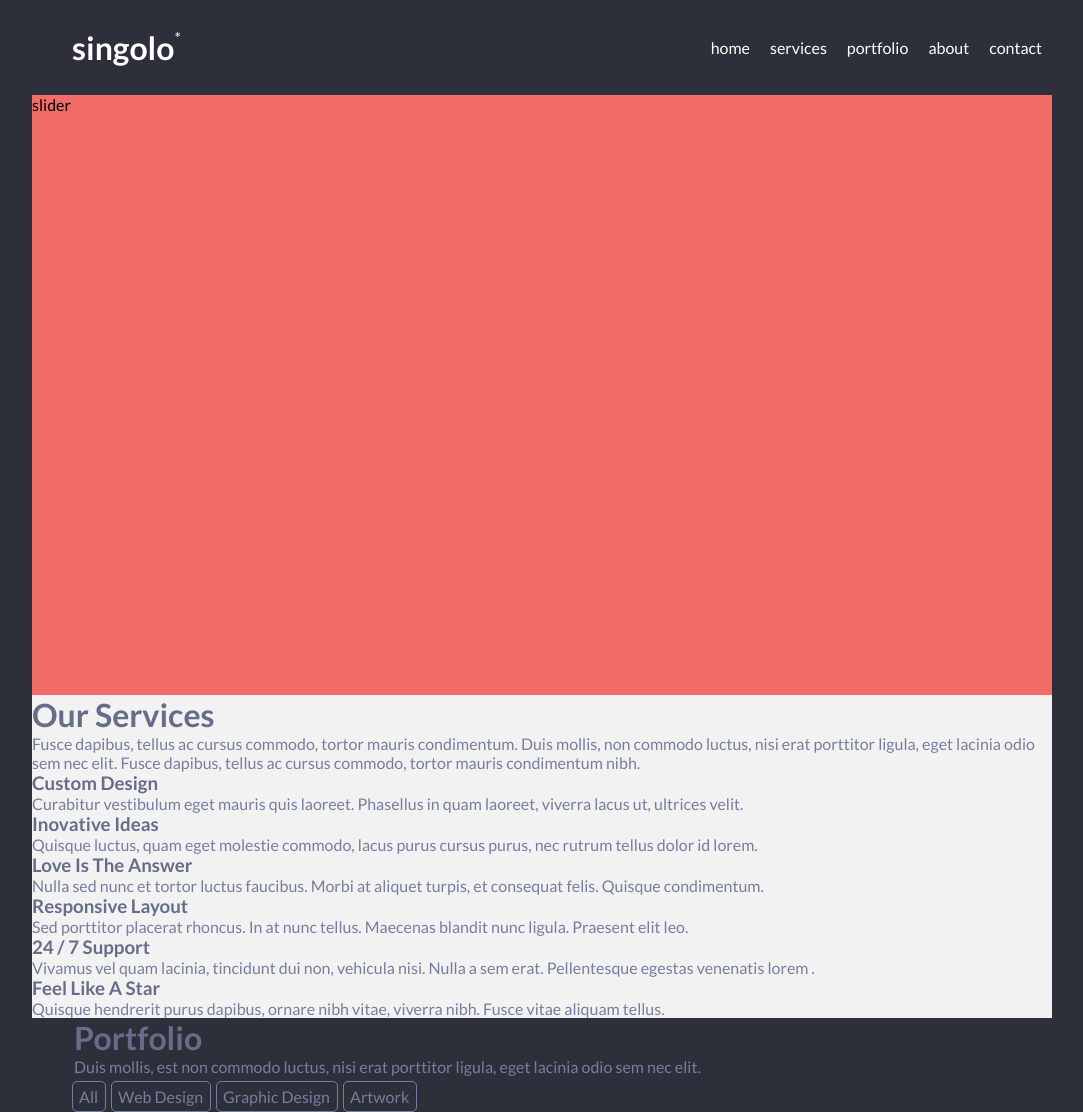
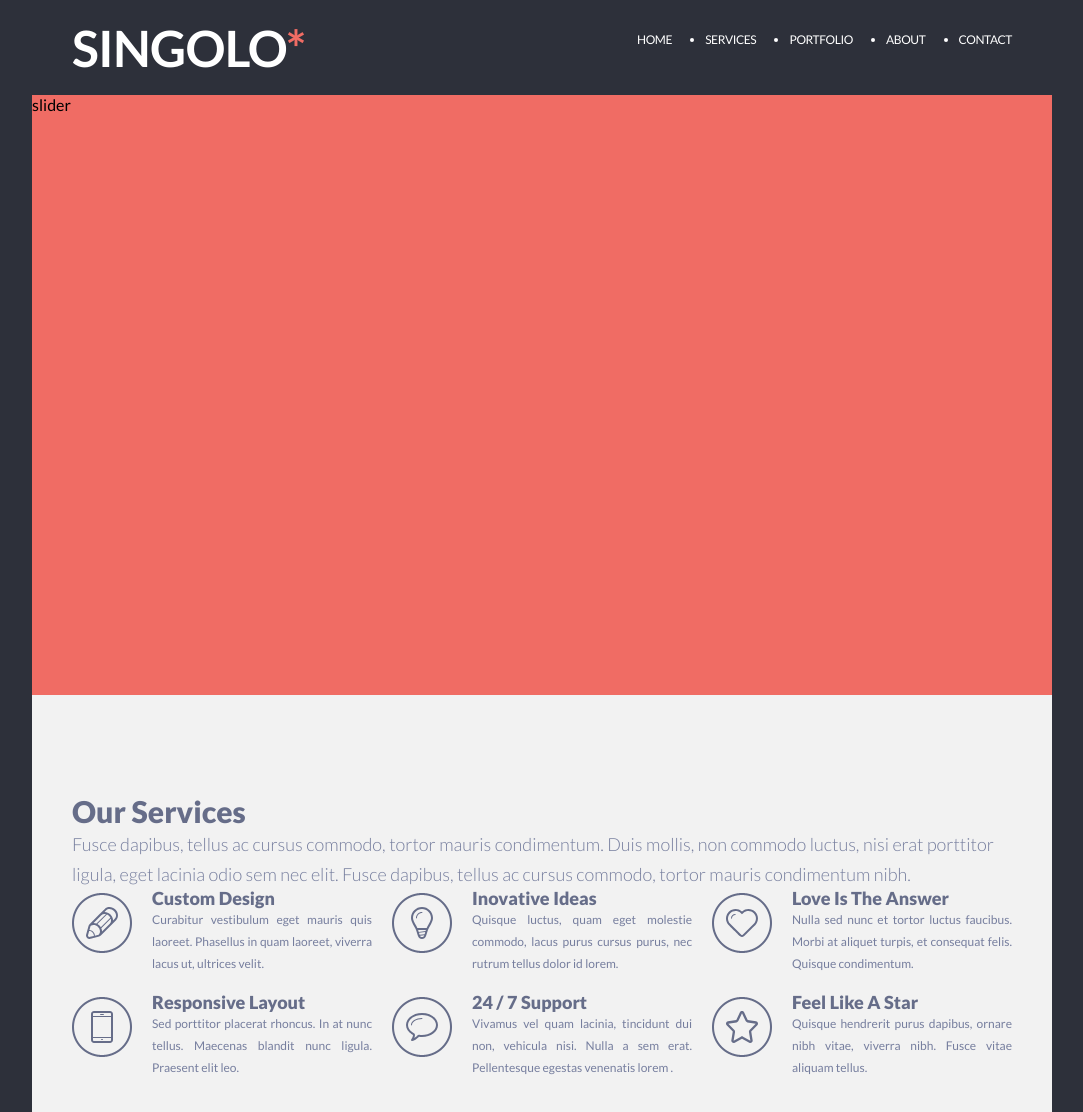
Before and after one commit to Peshahod/simple-singolo, a plain HTML site: page index.html in a window 1280 px wide. Shown: the top 1112 px of the page, without its empty margins (98-1181 px from the left). Drawn offline with Linux system fonts and the light colour scheme.

Commit message:
refactor: change structure of the project

```diff
--- a/index.html
+++ b/index.html
@@ -13,19 +13,21 @@
 <body>
 	<div class="wrapper">
 		<header class="header_style">
+			<div class="header_content">
 				<div class="logo">
 					<h1>singolo</h1>
-				<p>*</p>
+					<p></p>
 				</div>
 				<nav>
 					<ul class="navigation_list">
-					<li class="menu_element">home</li>
-					<li class="menu_element">services</li>
-					<li class="menu_element">portfolio</li>
-					<li class="menu_element">about</li>
-					<li class="menu_element">contact</li>
+						<li class="menu_element"><span class="menu_element_text">home</span></li>
+						<li class="menu_element"><span class="menu_element_text">services</span></li>
+						<li class="menu_element"><span class="menu_element_text">portfolio</span></li>
+						<li class="menu_element"><span class="menu_element_text">about</span></li>
+						<li class="menu_element"><span class="menu_element_text">contact</span></li>
 					</ul>
 				</nav>
+			</div>
 		</header>
 
 		<div class="slider">
@@ -33,11 +35,13 @@
 		</div>
 
 		<div class="our_services">
+			<div class="our_services_content">
 				<h1 class="our_services_title">
 					<p>Our Services</p>
 				</h1>
 				<p class="our_services_text">Fusce dapibus, tellus ac cursus commodo, tortor mauris condimentum. Duis
-				mollis, non commodo luctus, nisi erat porttitor ligula, eget lacinia odio sem nec elit. Fusce dapibus,
+					mollis, non commodo luctus, nisi erat porttitor ligula, eget lacinia odio sem nec elit. Fusce
+					dapibus,
 					tellus ac cursus commodo, tortor mauris condimentum nibh.</p>
 				<ul class="our_services_grid">
 					<li class="our_services_element_custom_design">
@@ -48,19 +52,22 @@
 					<li class="our_services_element_inovative_ideas">
 						<h3>Inovative Ideas
 						</h3>
-					<p>Quisque luctus, quam eget molestie commodo, lacus purus cursus purus, nec rutrum tellus dolor id
+						<p>Quisque luctus, quam eget molestie commodo, lacus purus cursus purus, nec rutrum tellus dolor
+							id
 							lorem.</p>
 					</li>
 					<li class="our_services_element_love_is_the_answer">
 						<h3>Love Is The Answer</h3>
-					<p>Nulla sed nunc et tortor luctus faucibus. Morbi at aliquet turpis, et consequat felis. Quisque
+						<p>Nulla sed nunc et tortor luctus faucibus. Morbi at aliquet turpis, et consequat felis.
+							Quisque
 							condimentum.
 						</p>
 					</li>
 					<li class="our_services_element_responsive_layout">
 						<h3>Responsive Layout
 						</h3>
-					<p>Sed porttitor placerat rhoncus. In at nunc tellus. Maecenas blandit nunc ligula. Praesent elit
+						<p>Sed porttitor placerat rhoncus. In at nunc tellus. Maecenas blandit nunc ligula. Praesent
+							elit
 							leo.</p>
 					</li>
 					<li class="our_services_element_support">
@@ -70,12 +77,15 @@
 					</li>
 					<li class="our_services_element_feel_like_a_star">
 						<h3>Feel Like A Star</h3>
-					<p>Quisque hendrerit purus dapibus, ornare nibh vitae, viverra nibh. Fusce vitae aliquam tellus.</p>
+						<p>Quisque hendrerit purus dapibus, ornare nibh vitae, viverra nibh. Fusce vitae aliquam tellus.
+						</p>
 					</li>
 				</ul>
 			</div>
+		</div>
 
 		<div class="portfolio">
+			<div class="portfolio_content">
 				<h1 class="portfolio_title">
 					<p>Portfolio</p>
 				</h1>
@@ -103,10 +113,19 @@
 					<li class="portfolio_grid_element"><img src="img/portfolio-12.png" alt="img-portfolio-12"></li>
 				</ul>
 			</div>
+		</div>
 
 
 		<footer>
-			<p>© Copyright 2013</p>
+			<div class="footer_content">
+				<p class="footer_copyright">© Copyright 2013</p>
+				<ul class="footer_social">
+					<li class="footer_social_fb"><img src="img/ico-fb.png" alt="ico-facebook"></li>
+					<li class="footer_social_g+"><img src="img/ico-g+.png" alt=""></li>
+					<li class="footer_social_twitter"><img src="img/ico-twitter.png" alt=""></li>
+					<li class="footer_social_linkedin"><img src="img/ico-linkedin.png" alt=""></li>
+				</ul>
+			</div>
 		</footer>
 
 
--- a/style.css
+++ b/style.css
@@ -15,35 +15,55 @@
 }
 
 .header_style {
-  color: #ffffff;
   width: 1020px;
   height: 95px;
-  left: 0px;
-  top: 0px;
-  flex-direction: row;
-  flex-wrap: nowrap;
   display: flex;
   align-items: center;
-  align-content: center;
+  justify-content: center;
+}
+
+.header_content {
+  color: #ffffff;
+  text-transform: uppercase;
+  width: 940px;
+  display: flex;
   justify-content: space-between;
-  overflow: auto;
 }
+
 .logo {
-  margin-left: 40px;
   display: flex;
   justify-self: start;
+  font-style: normal;
+  font-size: 25px;
+  line-height: 30px;
+  letter-spacing: -0.03em;
+}
+
+.logo h1::after {
+  color: #f06c64;
+  content: "*";
+  padding-left: 0px;
 }
 
 .navigation_list {
+  width: 375px;
   flex-direction: row;
   flex-wrap: nowrap;
   justify-content: space-between;
   display: flex;
 }
 .menu_element {
+  line-height: 14px;
+  font-size: 12px;
+  letter-spacing: -0.035em;
+  margin: 0px;
+}
+
+.menu_element:first-child {
   list-style-type: none;
-  margin: 10px;
 }
+
+/* Slider */
 
 .slider {
   margin: 0px;
@@ -58,10 +78,17 @@
 
 .our_services {
   width: 1020px;
+  height: 500px;
   margin: 0 auto;
   background: #f2f2f2;
+  display: flex;
+  align-items: center;
+  justify-content: center;
 }
 
+.our_services_content {
+  width: 940px;
+}
 .our_services_title,
 .our_services_grid li h3 {
   color: #666d89;
@@ -72,8 +99,79 @@
   color: #767e9e;
 }
 
+.our_services_title {
+  font-family: Lato;
+  font-style: normal;
+  font-weight: 900;
+  font-size: 30px;
+  line-height: 36px;
+}
+
+.our_services_text {
+  font-style: normal;
+  font-weight: 300;
+  font-size: 18px;
+  line-height: 30px;
+}
+
+.our_services_grid li h3 {
+  margin: 0px;
+  width: 220px;
+  height: 20px;
+  font-style: normal;
+  font-weight: 900;
+  font-size: 18px;
+  line-height: 18px;
+}
+
+.our_services_grid li p {
+  margin: 0px;
+  width: 220px;
+  height: 77px;
+  font-style: normal;
+  font-weight: normal;
+  font-size: 12px;
+  line-height: 22px;
+  text-align: justify;
+}
+
 .our_services_grid li {
+  margin: 0px;
+  width: 220px;
+  height: 104px;
   list-style: none;
+
+  padding-left: 80px;
+}
+
+.our_services_element_custom_design {
+  background: url(img/services-item-1.svg) no-repeat 0 4px;
+}
+
+.our_services_element_inovative_ideas {
+  background: url(img/services-item-2.svg) no-repeat 0 4px;
+}
+
+.our_services_element_love_is_the_answer {
+  background: url(img/services-item-3.svg) no-repeat 0 4px;
+}
+
+.our_services_element_responsive_layout {
+  background: url(img/services-item-4.svg) no-repeat 0 4px;
+}
+
+.our_services_element_support {
+  background: url(img/services-item-5.svg) no-repeat 0 4px;
+}
+
+.our_services_element_feel_like_a_star {
+  background: url(img/services-item-6.svg) no-repeat 0 4px;
+}
+
+.our_services_grid {
+  display: flex;
+  justify-content: space-between;
+  flex-wrap: wrap;
 }
 
 /* Portfolio */
@@ -83,6 +181,9 @@
   height: 870px;
   margin: 0 auto;
   background: #2d303a;
+  display: flex;
+  align-items: center;
+  justify-content: center;
 }
 
 .portfolio_title {
@@ -123,4 +224,39 @@
   width: 220px;
   height: 187px;
   list-style: none;
+  margin: 0px 20px 20px 0px;
 }
+
+.portfolio_grid_element:nth-child(4n + 4) {
+  margin: 0px 0px 20px 0px;
+}
+
+/* Footer */
+
+footer {
+  width: 1020px;
+  margin: 0 auto;
+  background: #2d303a;
+  display: flex;
+  align-items: center;
+  justify-content: center;
+}
+
+.footer_content {
+  width: 940px;
+  height: 76px;
+  display: flex;
+  justify-content: space-between;
+  color: #666d89;
+}
+
+.footer_social {
+  display: flex;
+  justify-content: space-between;
+  flex-wrap: wrap;
+}
+
+.footer_social li {
+  list-style: none;
+  margin: 0px 0px 0px 8px;
+}
```
Lines whose indentation alone changed are shown as unchanged.
